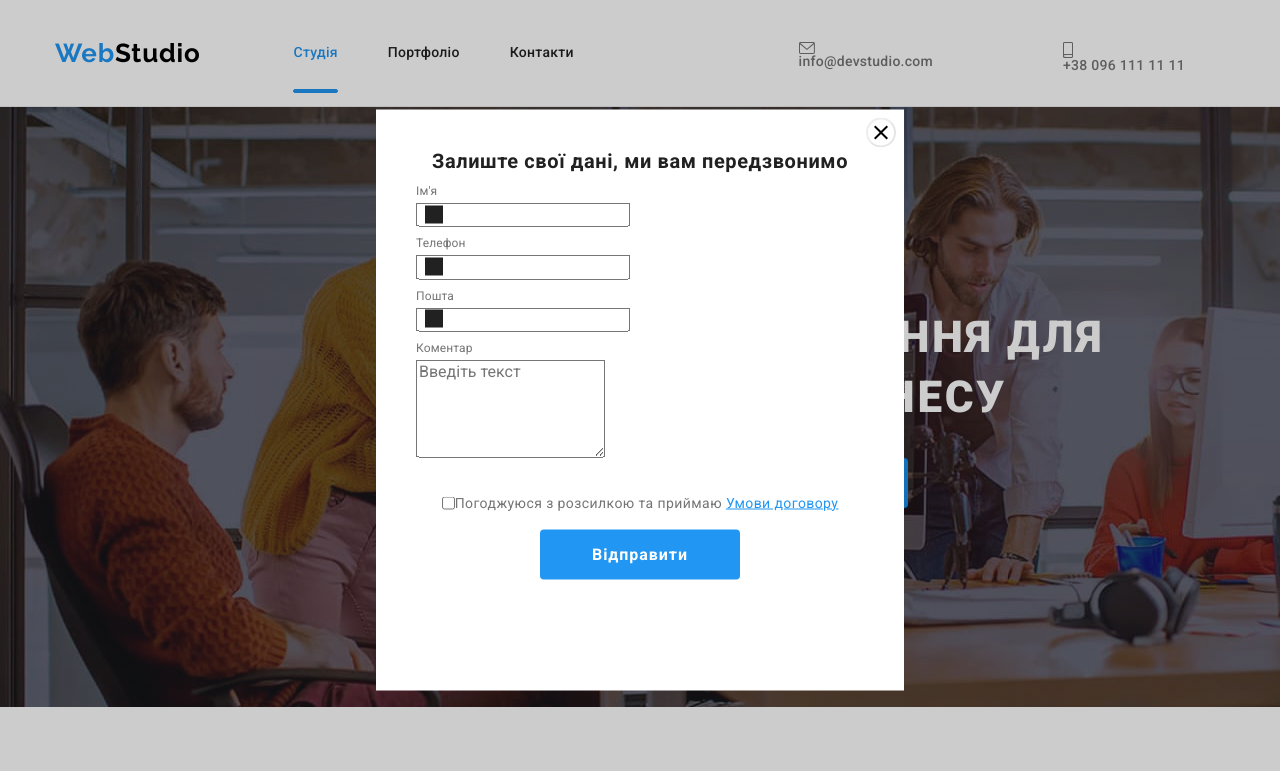
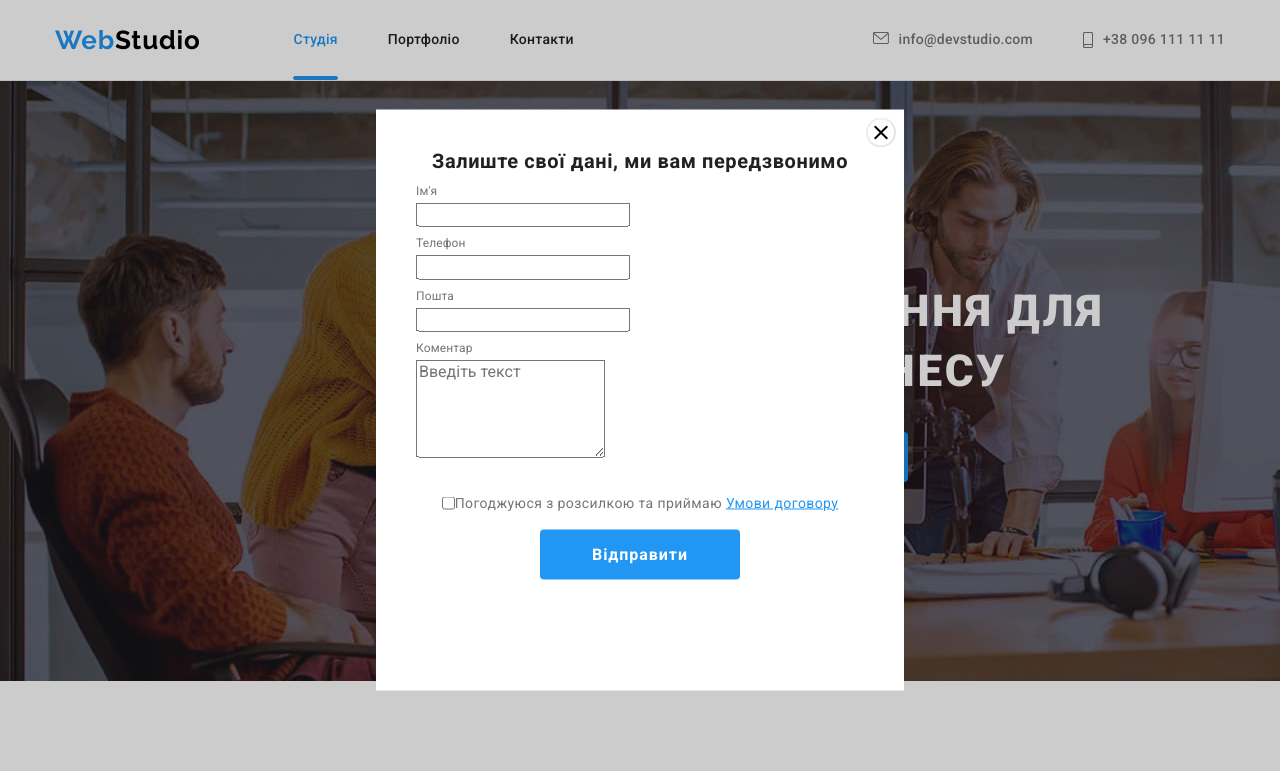
Before and after one commit to Milka4eva/goit-markup-hw-06, a plain HTML site: page index.html in a window 1280 px wide. Both pictures are taken after a click on the button "Замовити послугу". Shown: the top 771 px of the page. Drawn offline with nearby package versions, Linux system fonts and the light colour scheme.

Commit message:
допрацьовано до переірки

```diff
--- a/css/styles.css
+++ b/css/styles.css
@@ -344,7 +344,7 @@ form > .agree {
 .nameitemform,
 .phoneitemform {
     position: absolute;
-    background-color: var(--main-blackish);
+    fill: var(--main-blackish);
     transform: translateX (-60%);
     bottom: 9%;
     right: 94%;
@@ -353,7 +353,7 @@ form > .agree {
 .form-input:focus + .emailitemform,
 .form-input:focus + .phoneitemform,
 .form-input:focus + .nameitemform {
-    background-color: var(--main-blue);
+    fill: var(--main-blue);
 }
 
 .form-input {
--- a/index.html
+++ b/index.html
@@ -25,7 +25,7 @@
                 <ul class="contactsnav list">
                     <li>
                         <div>
-                        <a class="maincontacts email list" href="mailto:info@devstudio.com">
+                        <a class="maincontacts list" href="mailto:info@devstudio.com">
                             <svg class="iconemail" width="16px" height="12px">
                                 <use href="./images/symbols.svg#envelope"></use>
                             </svg>
@@ -35,7 +35,7 @@
                     </li>
                     <li>
                         <div>
-                        <a class="maincontacts phone list" href="tel:+380961111111">
+                        <a class="maincontacts list" href="tel:+380961111111">
                             <svg class="iconsmartphone" width="10px" height="16px">
                                 <use href="./images/symbols.svg#smartphone"></use>
                             </svg>
```
Also changed, not shown: portfolio.html (+2 -2 lines).
